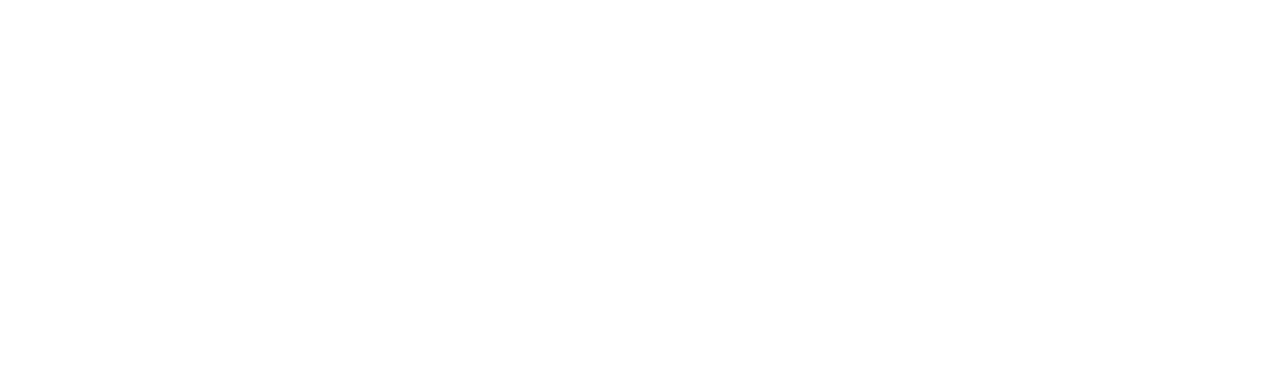
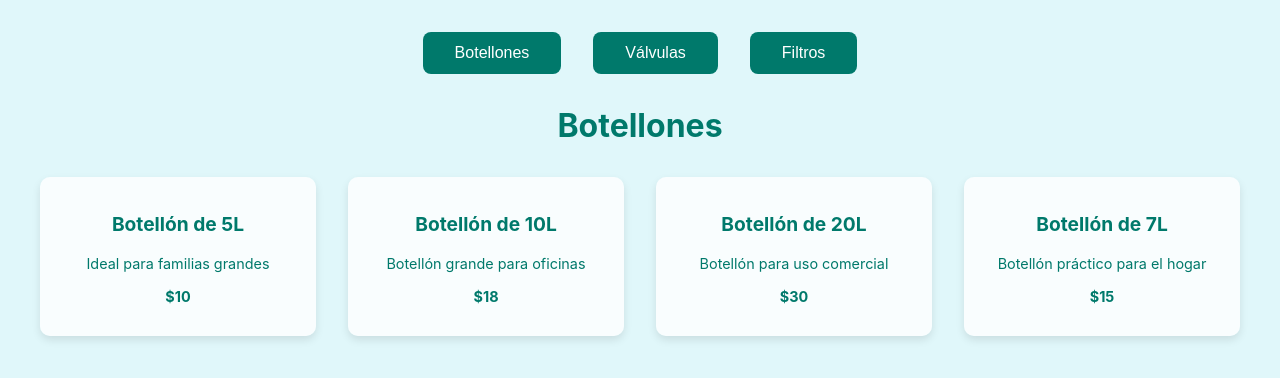
Before and after one commit to FalAn06/FrontEnd2, a React (Create React App) app: page /products in a window 1280 px wide. Before the commit this address had no page. Shown: the top 378 px of the page. Built offline with nearby package versions, Linux system fonts and the light colour scheme; the HTML template or start-up script is replaced by a standard one.

Commit message:
feat: :sparkles: new micro

```diff
--- a/src/App.js
+++ b/src/App.js
@@ -6,6 +6,7 @@ import Dashboard from './pages/Dashboard';
 import Settings from './pages/Settings';
 import RootDashboard from './pages/RootDashboard';
 import RootLogin from './pages/RootLogin';
+import Products from './pages/Products';
 
 
 
@@ -19,6 +20,7 @@ function App() {
         <Route path="/settings" element={<Settings />} />
         <Route path="/root-dashboard" element={<RootDashboard />} />
         <Route path="/root-login" element={<RootLogin />} />
+        <Route path="/products" element={<Products />} />
       </Routes>
     </Router>
   );
--- /dev/null
+++ b/src/pages/Products.css
@@ -0,0 +1,72 @@
+/* Estilo del contenedor principal */
+.products-container {
+  padding: 2rem;
+  background-color: #e0f7fa; /* Fondo azul claro */
+  min-height: 100vh;
+}
+
+/* Barra de categorías */
+.category-menu {
+  display: flex;
+  justify-content: center;
+  margin-bottom: 2rem;
+}
+
+.category-menu button {
+  background-color: #00796b;
+  color: white;
+  padding: 0.75rem 2rem;
+  margin: 0 1rem;
+  border: none;
+  border-radius: 8px;
+  cursor: pointer;
+  font-size: 1rem;
+  transition: background-color 0.3s ease;
+}
+
+.category-menu button:hover {
+  background-color: #004d40;
+}
+
+/* Título de la categoría */
+.category-title {
+  font-size: 2rem;
+  text-align: center;
+  color: #00796b;
+  font-weight: bold;
+  margin-bottom: 2rem;
+}
+
+/* Estilo de los productos */
+.products-grid {
+  display: grid;
+  grid-template-columns: repeat(auto-fill, minmax(250px, 1fr));
+  gap: 2rem;
+  max-width: 1200px;
+  margin: 0 auto;
+}
+
+.product-card {
+  background-color: rgba(255, 255, 255, 0.8);
+  padding: 1rem;
+  border-radius: 10px;
+  text-align: center;
+  box-shadow: 0 4px 8px rgba(0, 0, 0, 0.1);
+}
+
+.product-card h3 {
+  font-size: 1.2rem;
+  color: #00796b;
+}
+
+.product-card p {
+  color: #00796b;
+  font-size: 0.9rem;
+}
+
+.product-price {
+  font-weight: bold;
+  font-size: 1.1rem;
+  color: #00bcd4;
+  margin-top: 1rem;
+}
--- /dev/null
+++ b/src/pages/Products.js
@@ -0,0 +1,59 @@
+import React, { useState } from 'react';
+import './Products.css';
+
+const Products = () => {
+  const [selectedCategory, setSelectedCategory] = useState('botellones');
+
+  // Datos simulados de productos
+  const products = {
+    botellones: [
+      { name: 'Botellón de 5L', description: 'Ideal para familias grandes', price: '$10' },
+      { name: 'Botellón de 10L', description: 'Botellón grande para oficinas', price: '$18' },
+      { name: 'Botellón de 20L', description: 'Botellón para uso comercial', price: '$30' },
+      { name: 'Botellón de 7L', description: 'Botellón práctico para el hogar', price: '$15' },
+    ],
+    valvulas: [
+      { name: 'Válvula de cierre', description: 'Válvula para botellones de agua', price: '$5' },
+      { name: 'Válvula de seguridad', description: 'Para evitar fugas de agua', price: '$8' },
+      { name: 'Válvula de presión', description: 'Regula la presión del agua', price: '$12' },
+      { name: 'Válvula de drenaje', description: 'Ideal para sistemas de filtrado', price: '$6' },
+    ],
+    filtros: [
+      { name: 'Filtro de agua básico', description: 'Filtro de agua doméstico', price: '$20' },
+      { name: 'Filtro de agua industrial', description: 'Filtrado para grandes cantidades de agua', price: '$50' },
+      { name: 'Filtro purificador', description: 'Purifica el agua eliminando bacterias', price: '$35' },
+      { name: 'Filtro de carbón activado', description: 'Elimina impurezas y malos olores', price: '$25' },
+    ],
+  };
+
+  // Función para manejar el cambio de categoría
+  const handleCategoryChange = (category) => {
+    setSelectedCategory(category);
+  };
+
+  return (
+    <div className="products-container">
+      {/* Barra de categorías */}
+      <div className="category-menu">
+        <button onClick={() => handleCategoryChange('botellones')}>Botellones</button>
+        <button onClick={() => handleCategoryChange('valvulas')}>Válvulas</button>
+        <button onClick={() => handleCategoryChange('filtros')}>Filtros</button>
+      </div>
+
+      <h1 className="category-title">{selectedCategory.charAt(0).toUpperCase() + selectedCategory.slice(1)}</h1>
+
+      <div className="products-grid">
+        {/* Mostrar productos de la categoría seleccionada */}
+        {products[selectedCategory].map((product, index) => (
+          <div key={index} className="product-card">
+            <h3>{product.name}</h3>
+            <p>{product.description}</p>
+            <p className="product-price">{product.price}</p>
+          </div>
+        ))}
+      </div>
+    </div>
+  );
+};
+
+export default Products;
```
